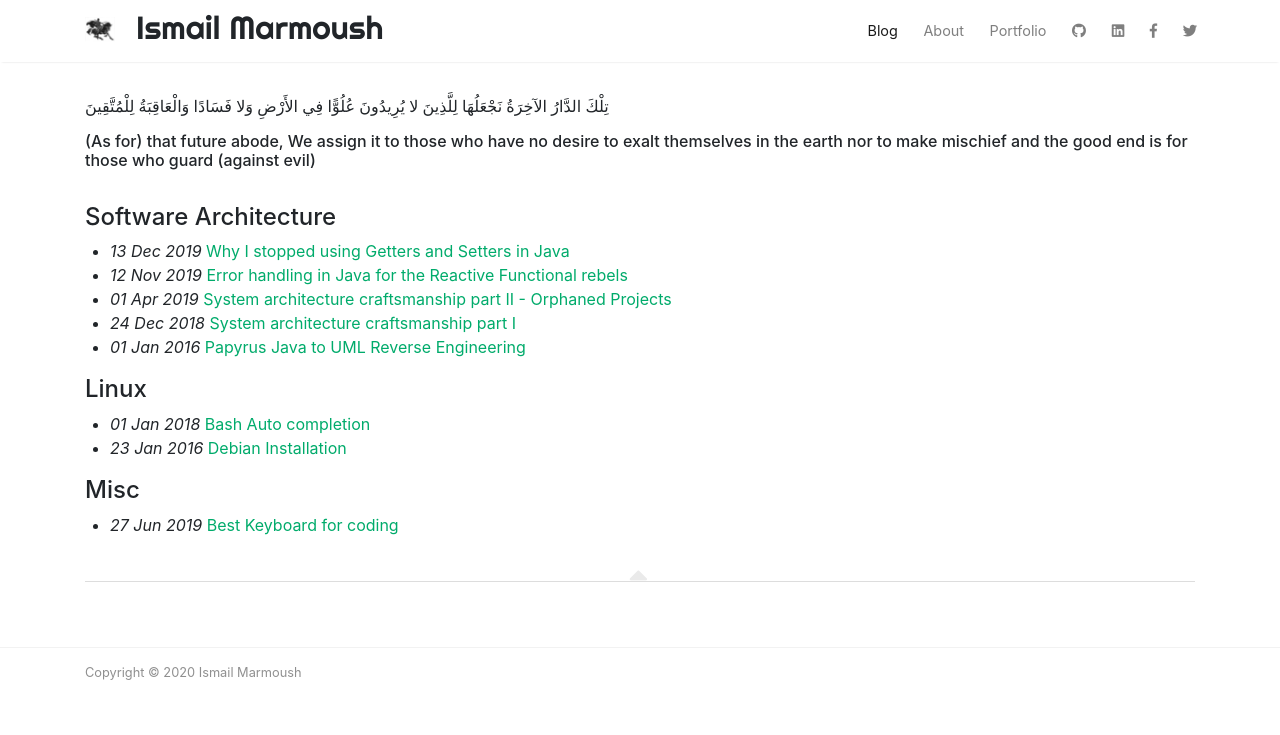
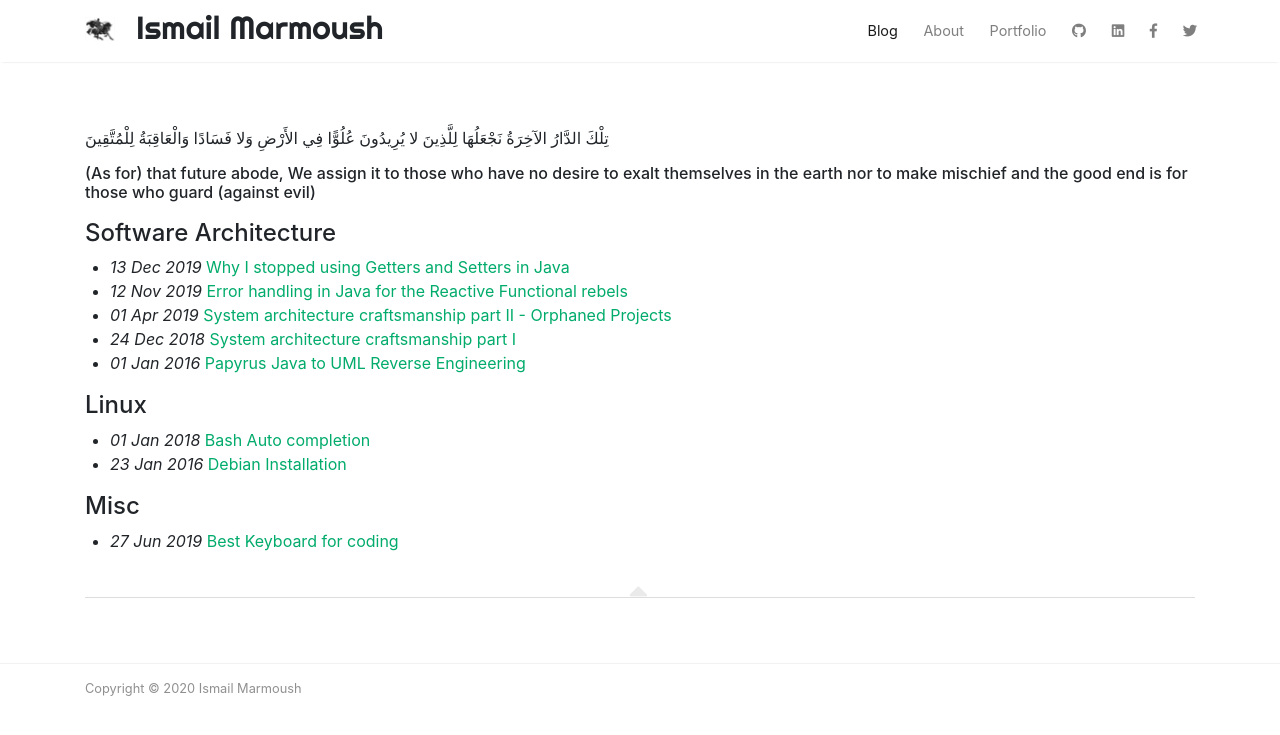
Before and after one commit to IsmailMarmoush/ismailmarmoush.github.io, a Jekyll site: the page built from index.html, in a window 1280 px wide. Shown: the top 735 px of the page. Built offline with Jekyll 4.4.1, drawn with Linux system fonts in a browser that asks for light colours; nearby versions of some CDN libraries; the list of posts is cut into pages by our own code; comment, search, counter and statistics services are not loaded.

Commit message:
A Quick Commit

```diff
--- a/_layouts/default.html
+++ b/_layouts/default.html
@@ -146,14 +146,6 @@
         <!-- Site Title
         ================================================== -->
         <div class="mainheading">
-            <h6 class="sitetitle">
-                <p>
-                    تِلْكَ الدَّارُ الآخِرَةُ نَجْعَلُهَا لِلَّذِينَ لا يُرِيدُونَ عُلُوًّا فِي الأَرْضِ وَلا فَسَادًا
-                    وَالْعَاقِبَةُ لِلْمُتَّقِينَ
-                </p>
-                <p>(As for) that future abode, We assign it to those who have no desire to exalt themselves in the earth
-                    nor to make mischief and the good end is for those who guard (against evil)</p>
-            </h6>
             <p class="lead">
                 {{ site.description }}
             </p>
--- a/index.html
+++ b/index.html
@@ -10,7 +10,14 @@ title: Home
 <!-- Posts Index
 ================================================== -->
 <section class="recent-posts">
-
+    <h6 class="sitetitle">
+        <p>
+            تِلْكَ الدَّارُ الآخِرَةُ نَجْعَلُهَا لِلَّذِينَ لا يُرِيدُونَ عُلُوًّا فِي الأَرْضِ وَلا فَسَادًا
+            وَالْعَاقِبَةُ لِلْمُتَّقِينَ
+        </p>
+        <p>(As for) that future abode, We assign it to those who have no desire to exalt themselves in the earth
+            nor to make mischief and the good end is for those who guard (against evil)</p>
+    </h6>
     <div class="section-title">
         <h4><span>Software Architecture</span></h4>
     </div>
```
Also changed, not shown: 1 other file.
